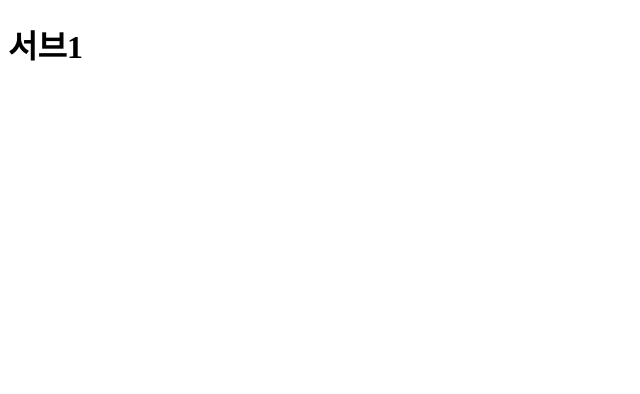
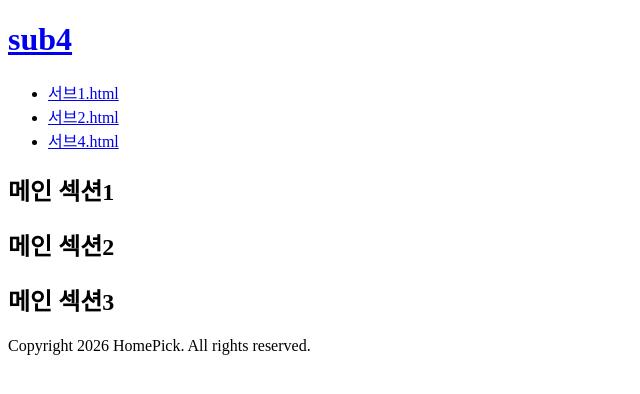
Before and after one commit to tylyoon/zipai, a plain HTML site: page sub1.html in a window 1280 px wide. Shown: the whole page, without its empty margins (0-640 px from the left). Drawn offline with Linux system fonts and the light colour scheme.

Commit message:
sub1 html

```diff
--- a/sub1.html
+++ b/sub1.html
@@ -2,10 +2,30 @@
 <html lang="en">
 <head>
     <meta charset="UTF-8">
-    <meta name="viewport" content="width=device-width, initial-scale=1.0">
-    <title>ZipAi</title>
+    <meta name="viewport" content="width=<device-width>, initial-scale=1.0">
+    <title>Document</title>
+    <link rel="stylesheet" href="/style.css">
 </head>
 <body>
-    <h1>서브1</h1>
+     <header>
+        <h1><a href="index.html">sub4</a></h1>
+        <ul>
+            <li><a href="/sub/sub1.html">서브1.html</a></li>
+            <li><a href="/sub/sub2.html">서브2.html</a></li>
+            <li><a href="/sub/sub2.html">서브4.html</a></li>
+        </ul>
+    </header>
+    <section>
+        <h2>메인 섹션1</h2>
+    </section>
+    <section>
+        <h2>메인 섹션2</h2>
+    </section>
+    <section>
+        <h2>메인 섹션3</h2>
+    </section>
+    <footer>
+        <p>Copyright 2026 HomePick. All rights reserved.</p>
+    </footer>
 </body>
 </html>
```
